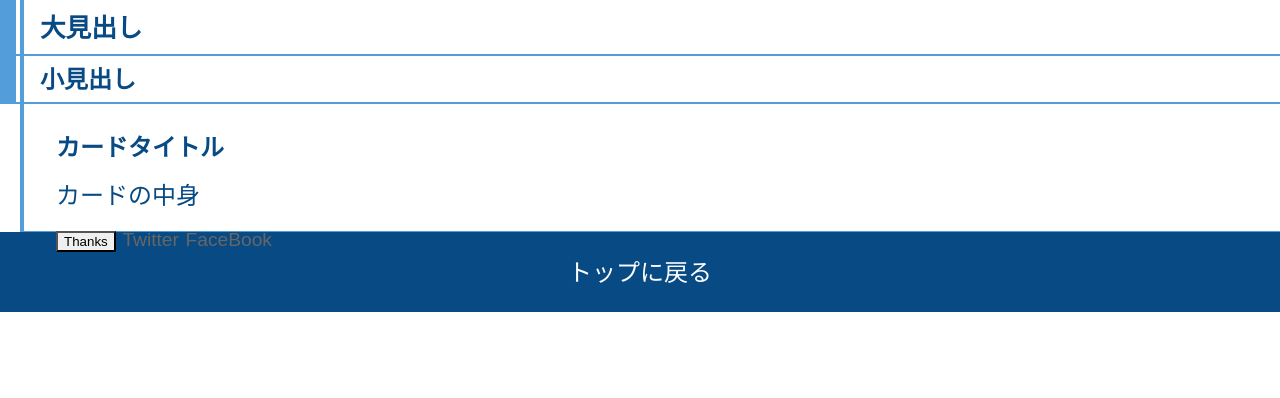
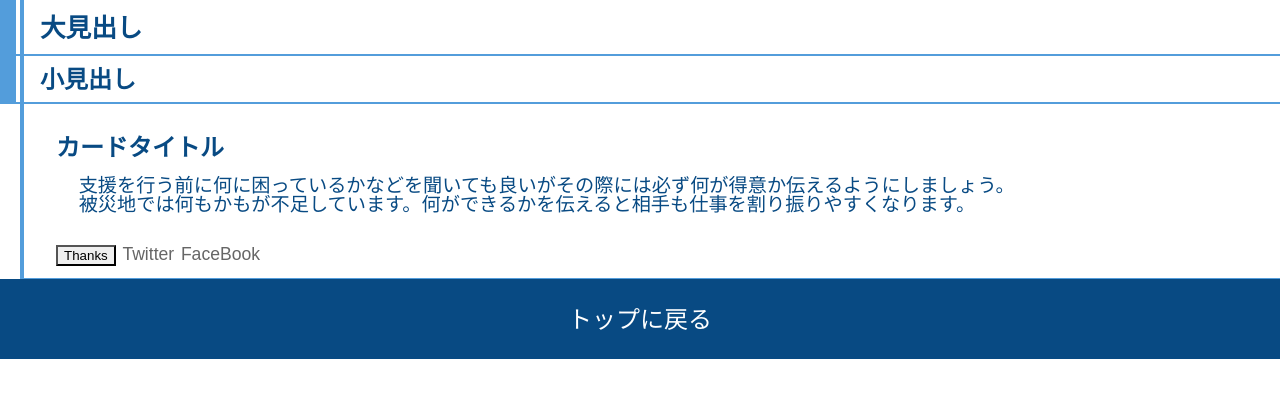
Before and after one commit to United-Github/ncf, a PHP site: page /oneuri/WebContent/cardlist.html in a window 1280 px wide. Shown: the part 80-478 px from the top of the page. Run offline with PHP 8.4, Linux system fonts and the light colour scheme; some libraries are stand-ins or nearby versions.

Commit message:
カード一覧のデザイン修正　（画像はまだ）

```diff
--- a/WebContent/cardlist.html
+++ b/WebContent/cardlist.html
@@ -72,12 +72,15 @@
 			<div>
 				<h2>カードタイトル</h2>
 				<img src=""><!-- 画像 -->
-				<p>カードの中身</p>
-				<button type="button">Thanks</button><!-- 助かったボタン -->
-				<a href=""><span>Twitter</span></a>
-				<a href=""><span>FaceBook</span></a>
+				<p>支援を行う前に何に困っているかなどを聞いても良いがその際には必ず何が得意か伝えるようにしましょう。<br>
+被災地では何もかもが不足しています。何ができるかを伝えると相手も仕事を割り振りやすくなります。</p>
 				<!-- 他にシェアした方がいいやつあればお願いします -->
 			</div>
+			<div class="useraction">
+					<button type="button">Thanks</button><!-- 助かったボタン -->
+					<a href=""><span>Twitter</span></a>
+					<a href=""><span>FaceBook</span></a>
+				</div>
 		</section>
 		<!-- ここまで繰り返す -->
 	</article>
--- a/WebContent/css/style.css
+++ b/WebContent/css/style.css
@@ -322,13 +322,19 @@
 
 	.cardlist section{
 		position: relative;
-		padding: 2rem;
+		padding: 2rem 3rem 0rem 2rem;
     	color: #084A83;
     	width: 100%;
-    	height: 8rem;
+    	display: inline-block;
     	border-bottom: 1px solid #539DDB;
     	margin-left: 20px;
 		border-left: 4px solid #539DDB;
+	}
+
+	.cardlist section p{
+    	display: inline-block;
+    	padding: 1rem 0 1rem 1rem;
+    	font-size: 1.2rem;
 	}
 
 	.cardlist a:visited {
@@ -337,8 +343,12 @@
 
 	.cardlist section span{
 		color: #666;
-    	line-height: 4rem;
-    	font-size: 1.2rem;
+    	line-height: 3rem;
+    	font-size: 1.1rem;
+	}
+
+	.cardlist section .useraction{
+		padding: 0;
 	}
 
 	.cardlist-h1 h1{
```
